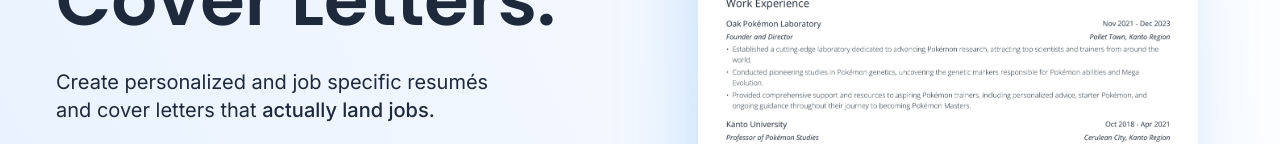
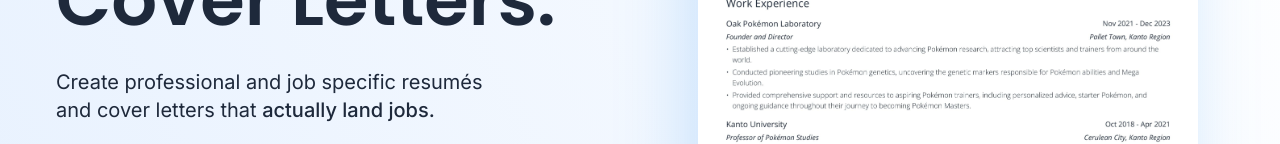
Before and after one commit to jamezmca/hyr.io, a Next.js app: page / in a window 1280 px wide. Shown: the part 352-496 px from the top of the page. Built offline with nearby package versions, Linux system fonts and the light colour scheme; no server answers.

Commit message:
Update Hero.js

```diff
--- a/components/Hero.js
+++ b/components/Hero.js
@@ -13,9 +13,8 @@ export default function Hero() {
                 {/* <h2 className={'text-3xl sm:text-5xl md:text-6xl lg:text-7xl font-semibold text-center lg:text-left ' + poppins.className}>Resumes and Cover Letters  <span className='blueGradient'>in one place.</span></h2> */}
                 <h2 className={'text-3xl sm:text-5xl md:text-6xl lg:text-7xl font-semibold text-center lg:text-left ' + poppins.className}><span className='blueGradient'>Superfast</span> Resumes and Cover Letters.</h2>
                 <p className='text-base sm:text-lg md:text-xl lg:max-w-[80%] lg:mr-auto '>
-                    {/* Professional resumes and cover letters built for <span className=' font-medium '>landing jobs</span>. Create and share <span className=' font-medium '>job specific</span> resumes & cover letters in seconds with your very own link. */}
-                    {/* Hyr.sh helps you create <span className='font-medium'>personalized and job specific</span> resumes and cover letters in seconds. */}
-                    Create <span className=''>personalized and job specific</span> resumés and cover letters that <span className='font-medium'> actually land jobs.</span>
+
+                    Create <span className=''>professional and job specific</span> resumés and cover letters that <span className='font-medium'> actually land jobs.</span>
                 </p>
                 <RegisterBtn leftAligned />
             </div>
@@ -31,3 +30,6 @@ export default function Hero() {
         </section >
     )
 }
+
+// /* Professional resumes and cover letters built for <span className=' font-medium '>landing jobs</span>. Create and share <span className=' font-medium '>job specific</span> resumes & cover letters in seconds with your very own link. */
+// /* Hyr.sh helps you create <span className='font-medium'>personalized and job specific</span> resumes and cover letters in seconds. */
```
